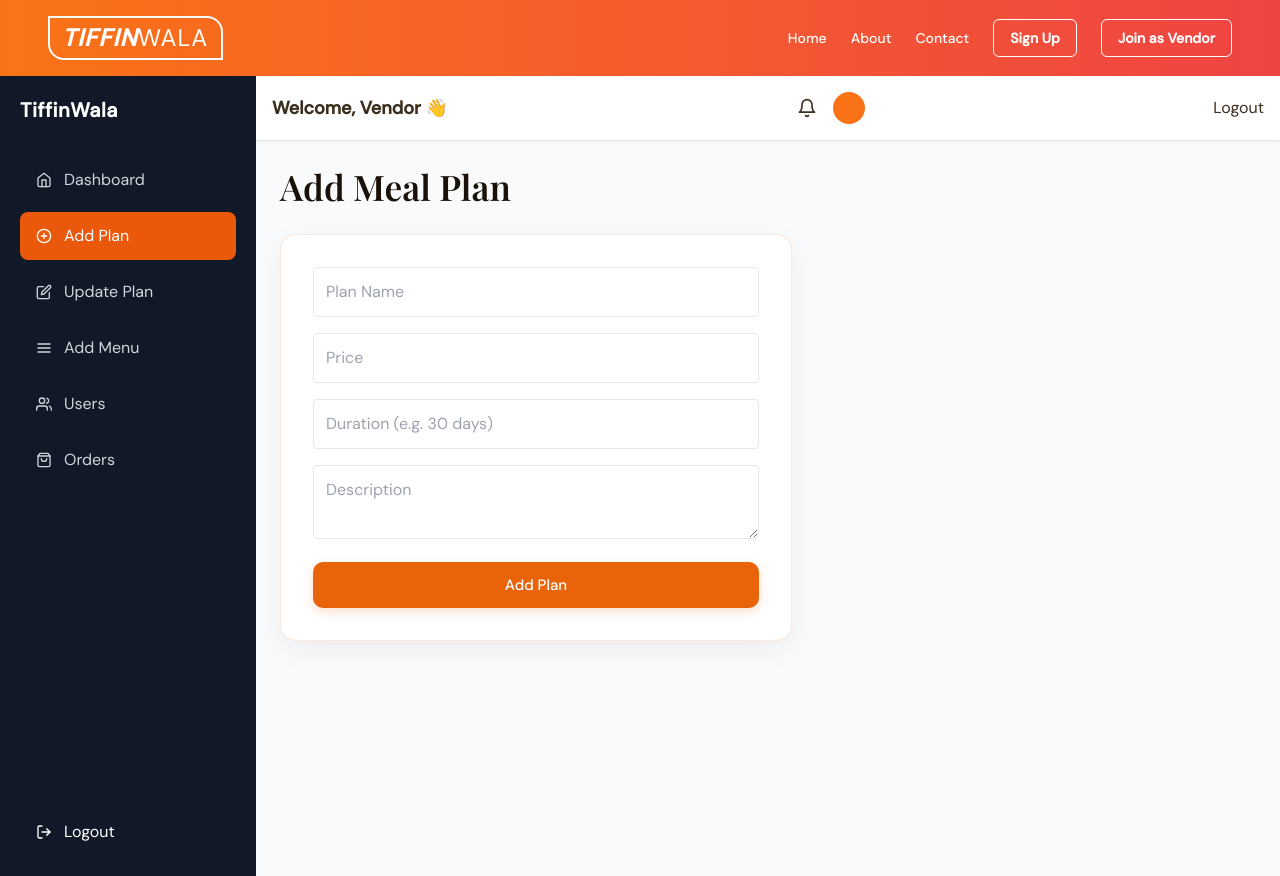
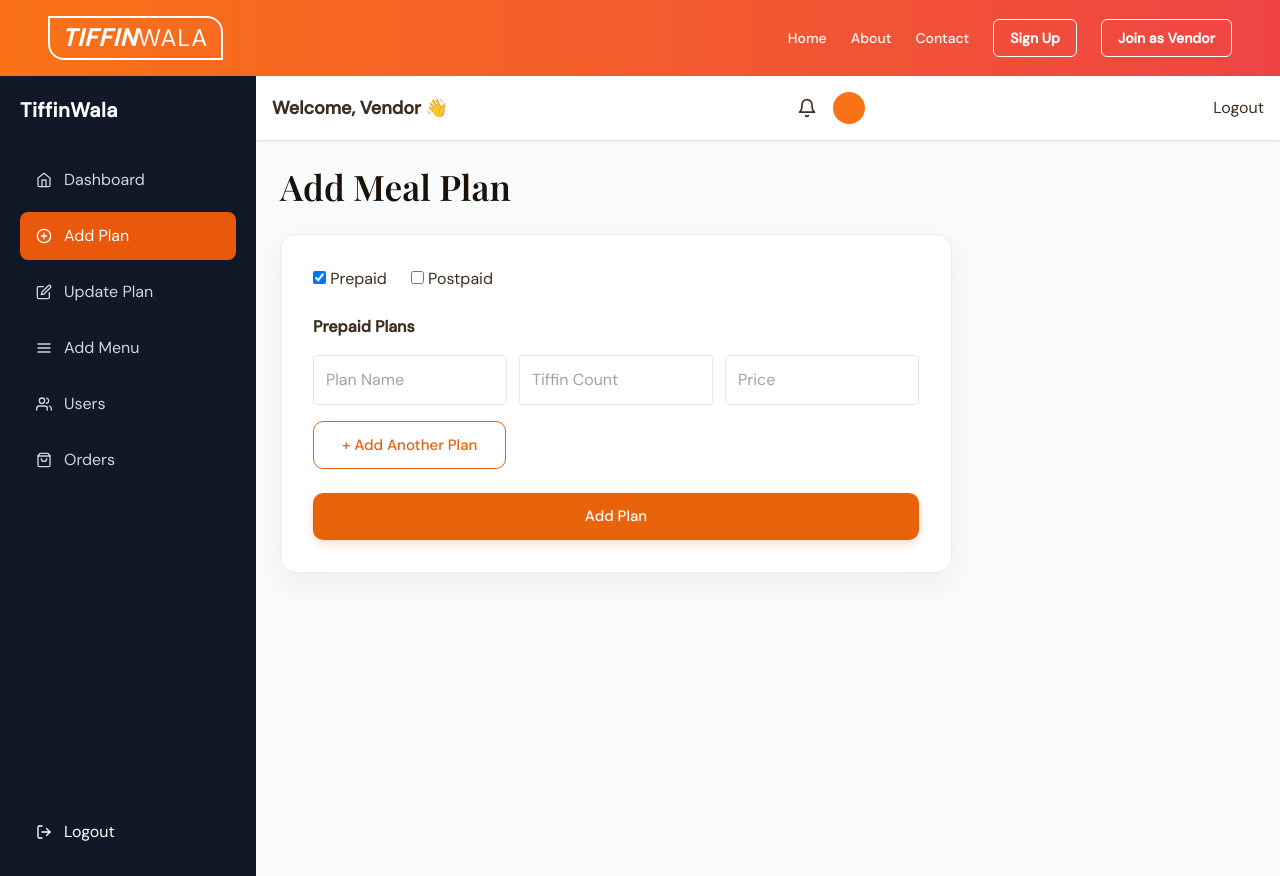
Before and after one commit to vaishnavikathe/tiffinwala, a React (Vite) app in the folder frontend/: page /vendor/add-plan in a window 1280 px wide. Built offline with nearby package versions, Linux system fonts and the light colour scheme; sample sign-in values are in the browser's storage.

Commit message:
Minor changes in AddMealPlan.jsx and vendorApi.js

```diff
--- a/frontend/src/pages/vendor/AddMealPlan.jsx
+++ b/frontend/src/pages/vendor/AddMealPlan.jsx
@@ -4,25 +4,59 @@ import DashboardLayout from "../../components/vendorDashboard/layout/DashboardLa
 
 const AddMealPlan = () => {
   const [form, setForm] = useState({
-    name: "",
-    price: "",
-    duration: "",
-    description: "",
+    prepaid: true,
+    postpaid: false,
+
+    prepaidPlans: [
+      { name: "", tiffinCount: "", price: "" }
+    ],
+
+    postpaidPlan: {
+      deposit: "",
+      pricePerTiffin: ""
+    }
   });
 
   const [loading, setLoading] = useState(false);
 
+  // ---------------- HANDLE PREPAID CHANGE ----------------
+  const handlePrepaidChange = (index, field, value) => {
+    const updated = [...form.prepaidPlans];
+    updated[index][field] = value;
+
+    setForm({ ...form, prepaidPlans: updated });
+  };
+
+  // ---------------- ADD MORE PREPAID ----------------
+  const addPrepaidPlan = () => {
+    setForm({
+      ...form,
+      prepaidPlans: [...form.prepaidPlans, { name: "", tiffinCount: "", price: "" }]
+    });
+  };
+
+  // ---------------- SUBMIT ----------------
   const handleSubmit = async (e) => {
     e.preventDefault();
 
     try {
       setLoading(true);
-      await createPlan(form);
+
+      const payload = {
+        planTypes: {
+          prepaid: form.prepaid,
+          postpaid: form.postpaid
+        },
+        prepaidPlans: form.prepaid ? form.prepaidPlans : [],
+        postpaidPlan: form.postpaid ? form.postpaidPlan : {}
+      };
+
+      await createPlan(payload);
+
       alert("✅ Plan added");
 
-      setForm({ name: "", price: "", duration: "", description: "" });
-
-    } catch {
+    } catch (err) {
+      console.error(err);
       alert("❌ Failed");
     } finally {
       setLoading(false);
@@ -33,35 +67,117 @@ const AddMealPlan = () => {
     <DashboardLayout>
       <h2 className="heading mb-6">Add Meal Plan</h2>
 
-      <form onSubmit={handleSubmit} className="form-card max-w-lg space-y-4">
+      <form onSubmit={handleSubmit} className="form-card space-y-6 max-w-2xl">
+
+        {/* PLAN TYPE */}
+        <div className="flex gap-6">
+          <label>
+            <input
+              type="checkbox"
+              checked={form.prepaid}
+              onChange={() =>
+                setForm({ ...form, prepaid: !form.prepaid })
+              }
+            />{" "}
+            Prepaid
+          </label>
+
+          <label>
+            <input
+              type="checkbox"
+              checked={form.postpaid}
+              onChange={() =>
+                setForm({ ...form, postpaid: !form.postpaid })
+              }
+            />{" "}
+            Postpaid
+          </label>
+        </div>
+
+        {/* PREPAID SECTION */}
+        {form.prepaid && (
+          <div className="space-y-4">
+            <h3 className="font-semibold">Prepaid Plans</h3>
+
+            {form.prepaidPlans.map((plan, i) => (
+              <div key={i} className="grid md:grid-cols-3 gap-3">
 
                 <input
-          className="w-full p-3 border rounded"
                   placeholder="Plan Name"
-          value={form.name}
-          onChange={e => setForm({...form, name: e.target.value})}
+                  className="p-3 border rounded"
+                  value={plan.name}
+                  onChange={(e) =>
+                    handlePrepaidChange(i, "name", e.target.value)
+                  }
                 />
 
                 <input
-          className="w-full p-3 border rounded"
-          placeholder="Price"
-          value={form.price}
-          onChange={e => setForm({...form, price: e.target.value})}
+                  placeholder="Tiffin Count"
+                  className="p-3 border rounded"
+                  value={plan.tiffinCount}
+                  onChange={(e) =>
+                    handlePrepaidChange(i, "tiffinCount", e.target.value)
+                  }
                 />
 
                 <input
-          className="w-full p-3 border rounded"
-          placeholder="Duration (e.g. 30 days)"
-          value={form.duration}
-          onChange={e => setForm({...form, duration: e.target.value})}
+                  placeholder="Price"
+                  className="p-3 border rounded"
+                  value={plan.price}
+                  onChange={(e) =>
+                    handlePrepaidChange(i, "price", e.target.value)
+                  }
                 />
 
-        <textarea
+              </div>
+            ))}
+
+            <button
+              type="button"
+              onClick={addPrepaidPlan}
+              className="btn-outline"
+            >
+              + Add Another Plan
+            </button>
+          </div>
+        )}
+
+        {/* POSTPAID SECTION */}
+        {form.postpaid && (
+          <div className="space-y-4">
+            <h3 className="font-semibold">Postpaid Plan</h3>
+
+            <input
+              placeholder="Deposit"
               className="w-full p-3 border rounded"
-          placeholder="Description"
-          value={form.description}
-          onChange={e => setForm({...form, description: e.target.value})}
+              value={form.postpaidPlan.deposit}
+              onChange={(e) =>
+                setForm({
+                  ...form,
+                  postpaidPlan: {
+                    ...form.postpaidPlan,
+                    deposit: e.target.value
+                  }
+                })
+              }
             />
+
+            <input
+              placeholder="Price per Tiffin"
+              className="w-full p-3 border rounded"
+              value={form.postpaidPlan.pricePerTiffin}
+              onChange={(e) =>
+                setForm({
+                  ...form,
+                  postpaidPlan: {
+                    ...form.postpaidPlan,
+                    pricePerTiffin: e.target.value
+                  }
+                })
+              }
+            />
+          </div>
+        )}
 
         <button className="btn-primary w-full">
           {loading ? "Adding..." : "Add Plan"}
--- a/frontend/src/services/vendorApi.js
+++ b/frontend/src/services/vendorApi.js
@@ -5,7 +5,7 @@ export const getDashboard = () => API.get("/vendor/dashboard");
 
 // Plans
 export const getPlans = () => API.get("/vendor/plans");
-export const createPlan = (data) => API.post("/vendor/plans", data);
+export const createPlan = (data) => API.post("/plan/create", data);
 export const updatePlan = (id, data) => API.put(`/vendor/plans/${id}`, data);
 export const deletePlan = (id) => API.delete(`/vendor/plans/${id}`);
 
```
Lines whose indentation alone changed are shown as unchanged.
